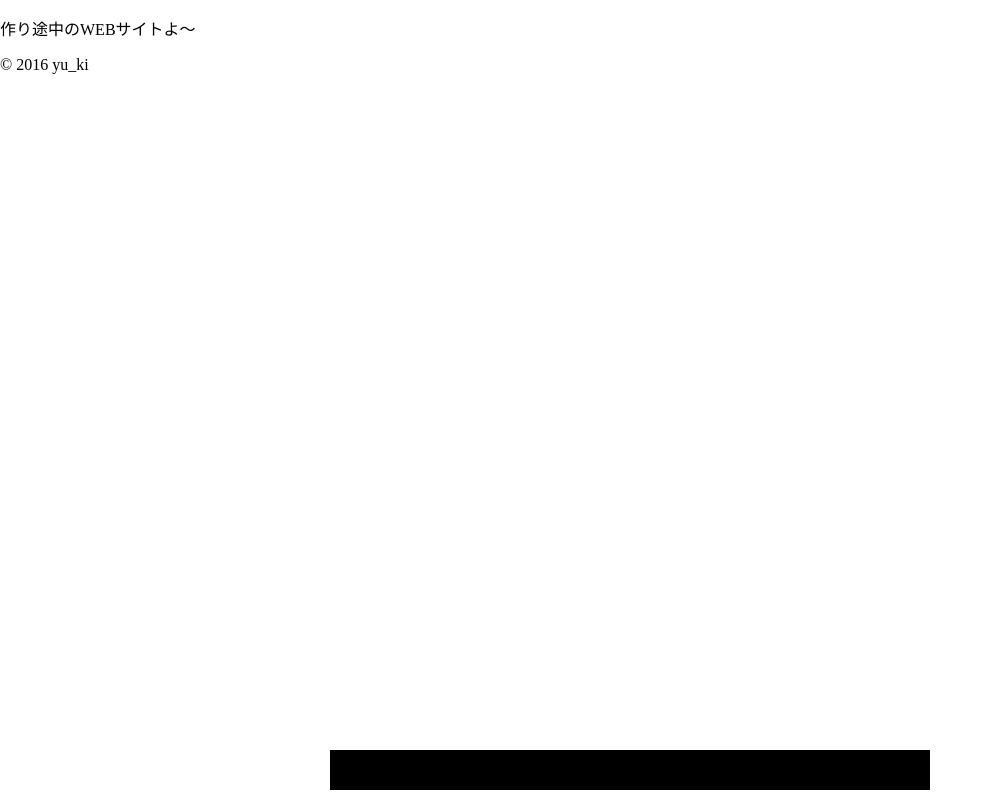
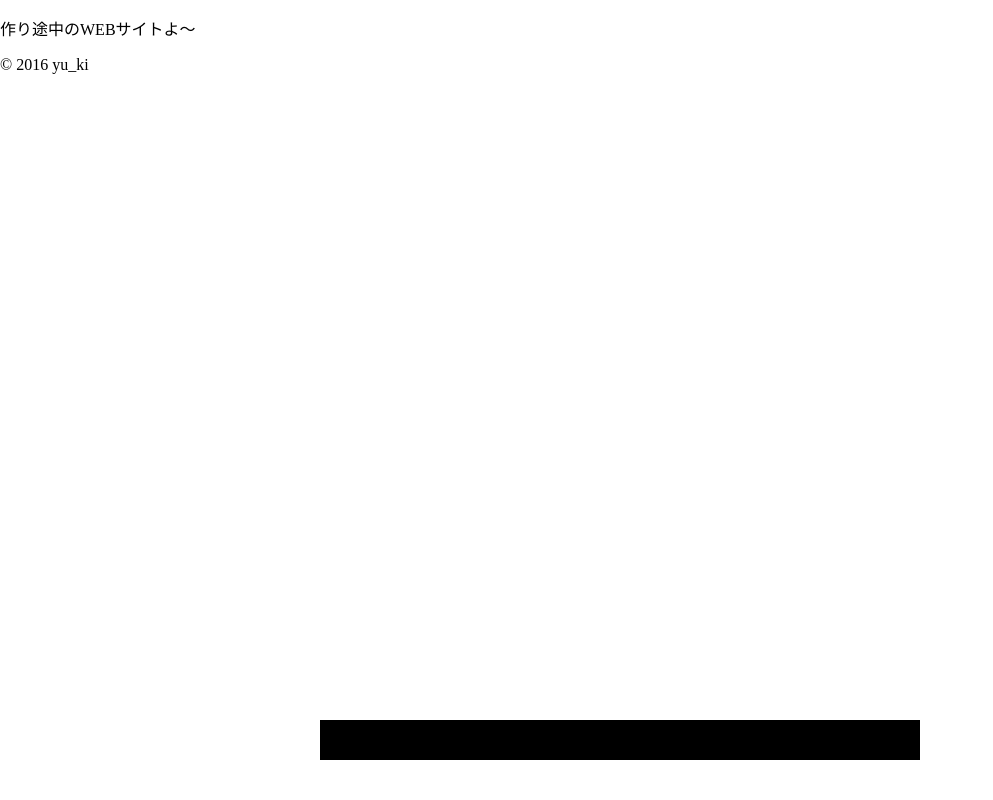
Before and after one commit to yuki9/yuki9.github.io, a plain HTML site: page index.html in a window 1280 px wide. Shown: the whole page, without its empty margins (0-993 px from the left). Drawn offline with Linux system fonts and the light colour scheme.

Commit message:
bottomのバーの位置調整
25%25%

```diff
--- a/style.css
+++ b/style.css
@@ -21,10 +21,12 @@ body {
 	opacity: 0;
 }
 .bottomArea {
-  position: fixed;
-  right: 350px;
-  bottom: 10px;
+  position: absolute;;
   width: 600px;
   height: 40px;
+　margin: auto;
+right: 25%;
+left: 25%;
+  bottom: 5%;
   background-color: #000000;
 }
```
